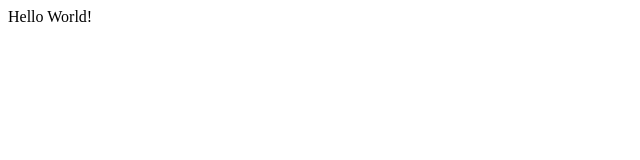
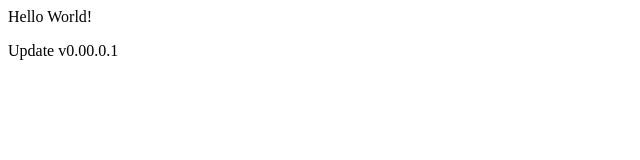
Before and after one commit to yusufalqard/hawiqardfsd, a plain HTML site: page index.html in a window 1280 px wide. Shown: the whole page, without its empty margins (0-640 px from the left). Drawn offline with Linux system fonts and the light colour scheme.

Commit message:
update html

```diff
--- a/index.html
+++ b/index.html
@@ -4,5 +4,6 @@
     </head>
 <body>
     <p>Hello World!</p>
+    <p>Update v0.00.0.1</p>
 </body>
 </html>
```
